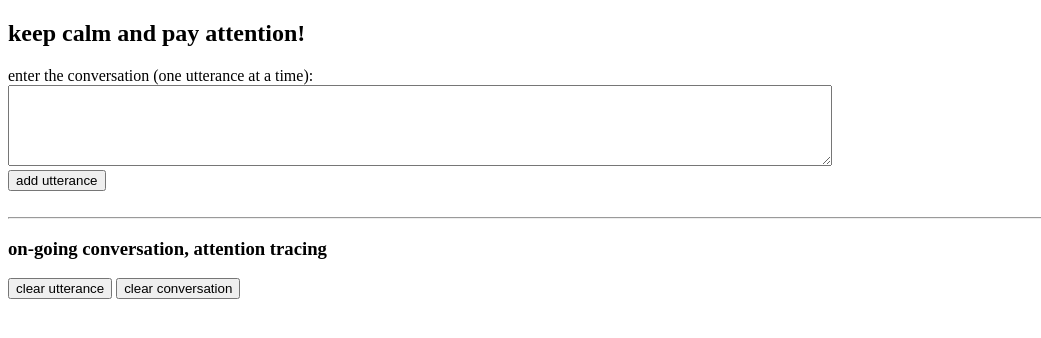
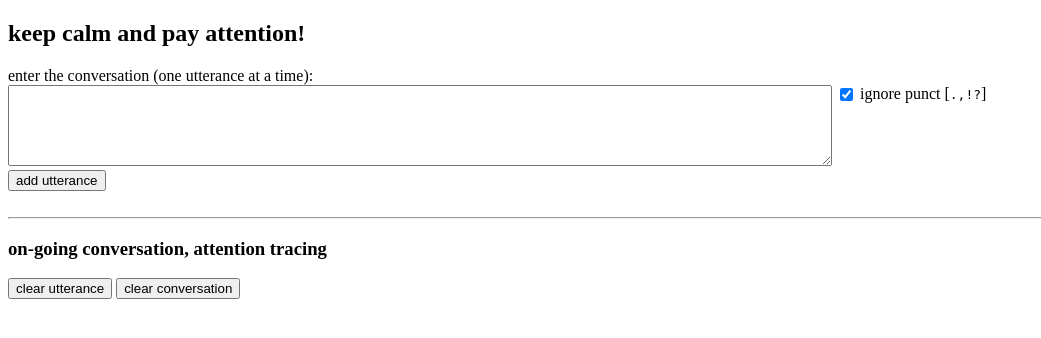
Before and after one commit to CornellNLP/craft-experiments, a Flask app: page / in a window 1280 px wide. Shown: the top 338 px of the page, without its empty margins (0-1041 px from the left). Run offline with Flask 3, Linux system fonts and the light colour scheme; parts of the project's set-up code (start-up, migrations or seed data) failed here and were passed over; some libraries are stand-ins or nearby versions.

Commit message:
include an app to visualize attention

```diff
--- a/visualization/app.py
+++ b/visualization/app.py
@@ -43,11 +43,12 @@ def home():
 @app.route('/visualize', methods=['POST'])
 def visualize():
     input_convo = request.form.get("convo")
+    ignore_punct = True if request.form.get("ignore_punct") == 'true' else False
 
     set_seed(42)
     input_convo = list(map(str.strip, input_convo.split('[SEP]')))
     awry_proba, input_tokens, attention_scores = \
-        attention_visualizer.visualize(input_convo=input_convo, get_intermediates=True, ignore_punct=True)
+        attention_visualizer.visualize(input_convo=input_convo, get_intermediates=True, ignore_punct=ignore_punct)
     print(awry_proba)
     return json.dumps({
         'tokens': input_tokens,
--- a/visualization/templates/base.html
+++ b/visualization/templates/base.html
@@ -42,6 +42,9 @@
             --attention: 0;
         }
 
+        input[type=checkbox], label {
+            vertical-align: top;
+        }
     </style>
 </head>
 <body>
--- a/visualization/templates/home.html
+++ b/visualization/templates/home.html
@@ -9,7 +9,9 @@ keep calm and pay attention
 <h2>keep calm and pay attention!</h2>
 
 enter the conversation (one utterance at a time):<br/>
-<textarea cols=100 id="utt" rows=5></textarea><br/>
+<textarea id="utt" rows=5 cols=100></textarea>
+<input checked id="ignore_punct" type="checkbox">
+<label for="ignore_punct">ignore punct [<code>.,!?</code>]</label><br/>
 <button onclick="add_reply_event();">add utterance</button>
 <br/><br/>
 
@@ -32,10 +34,11 @@ enter the conversation (one utterance at a time):<br/>
     }
 
     function get_attention_scores() {
+        const ignore_punct = document.getElementById("ignore_punct").checked
         $.ajax({
             type: "POST",
             url: "{{ url_for('visualize') }}",
-            data: {convo: convo.join(" [SEP] ")},
+            data: {convo: convo.join(" [SEP] "), ignore_punct: ignore_punct},
             success: visualize,
         })
     }
```
